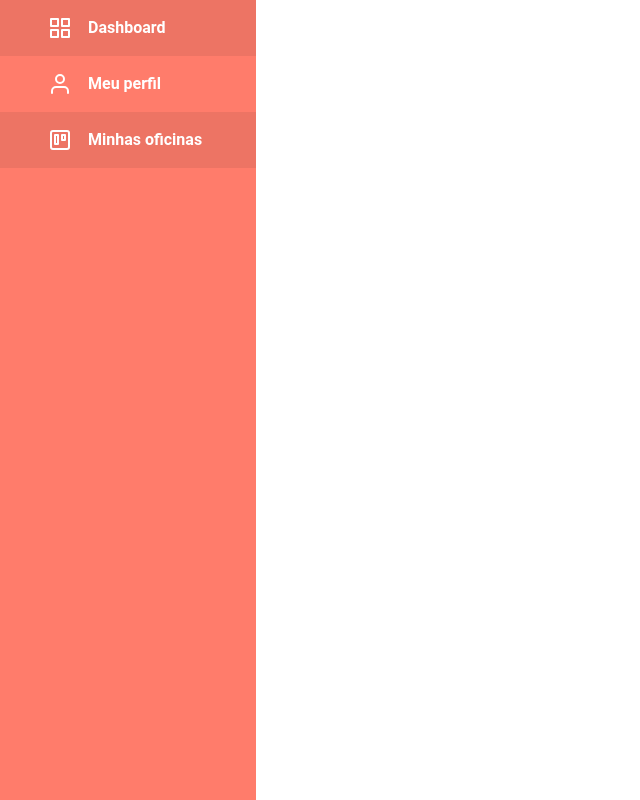
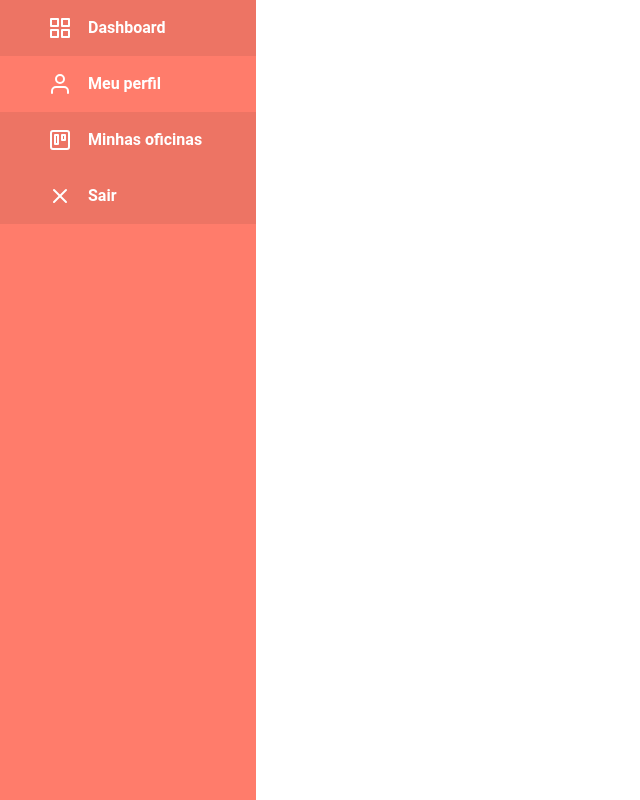
Before and after one commit to isaacmsl/festival2020, a Next.js app: page /testMenu in a window 1280 px wide. Shown: the whole page, without its empty margins (0-640 px from the left). Built offline with nearby package versions, Linux system fonts and the light colour scheme.

Commit message:
feat: ++logout

```diff
--- a/src/components/MenuDashboard.js
+++ b/src/components/MenuDashboard.js
@@ -27,6 +27,14 @@ const MenuDashboard = () => {
                     </div>
                 </a>
             </Link>
+            <Link href="/logout">
+                <a className="bg-redHeaderStrong flex items-center justify-center py-4 px-6 hidden sm:inline-flex">
+                    <div className="flex flex-row items-center w-40">
+                        <img src="assets/x.svg" className="" />
+                        <h2 className="ml-4 text-white font-bold">Sair</h2>
+                    </div>
+                </a>
+            </Link>
             <Link href="/mobile/menu">
                 <a
                     className={"p-4 sm:hidden flex justify-end cursor-pointer"}
--- /dev/null
+++ b/src/pages/logout.js
@@ -0,0 +1,18 @@
+import redirect from "../libs/redirect"
+import axios from 'axios'
+
+const Logout = () => (<div />)
+
+Logout.getInitialProps = async (ctx) => {
+    try {
+        await axios.post('http://localhost:3000/api/logout')
+    }
+    catch (e){}
+    finally {
+        redirect(ctx, '/login')
+    }
+
+    return {}
+}
+
+export default Logout
```
